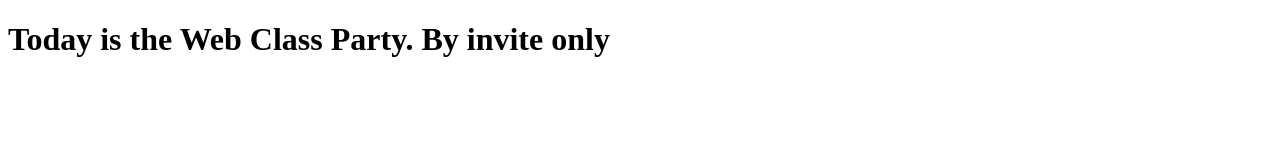
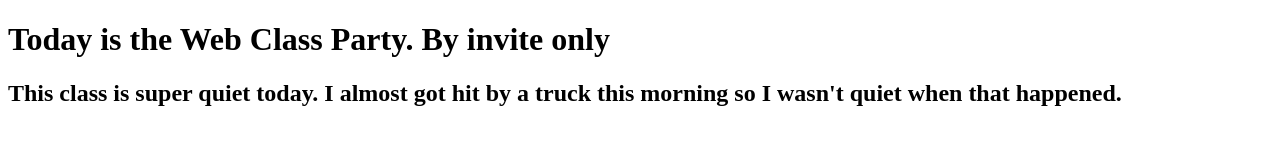
Before and after one commit to scruztaehs/adoption_pds3_4, a plain HTML site: page index.html in a window 1280 px wide. Drawn offline with Linux system fonts and the light colour scheme.

Commit message:
Added an h2 in the github environment

```diff
--- a/index.html
+++ b/index.html
@@ -7,5 +7,7 @@
     </head>
     <body>
         <h1>Today is the Web Class Party. By invite only</h1>
+        <h2>This class is super quiet today. I almost got hit by a truck this morning
+        so I wasn't quiet when that happened.</h2>
     </body>
 </html>
```
